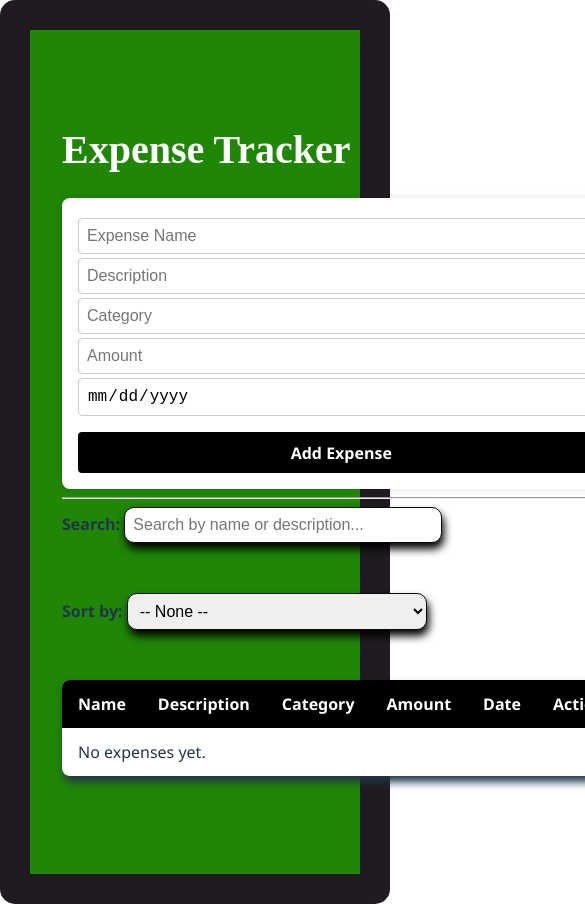
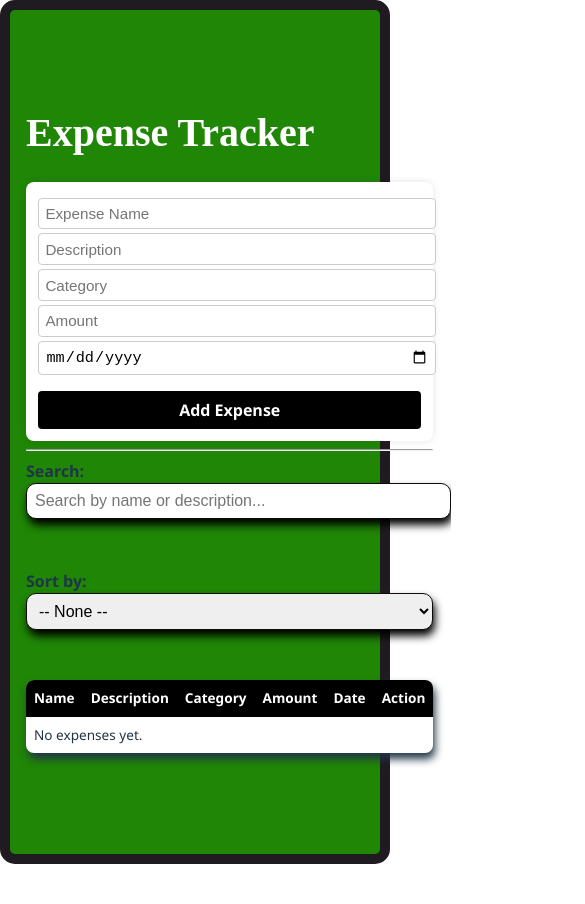
Before and after one commit to valarie-jep/Expense-Tracker, a React (Vite) app: page / in a window 390 px wide. Shown: the top 904 px of the page, 585 px wide, since content can reach past the window. After the commit the page ends 864 px from the top, so only its background shows below. Built offline with nearby package versions, Linux system fonts and the light colour scheme.

Commit message:
Adds Mobile responsive layout

```diff
--- a/src/App.css
+++ b/src/App.css
@@ -119,3 +119,69 @@ h1 {
   border: 1px solid rgb(15, 9, 9);
   box-shadow: 2px 6px 8px;
 }
+
+/* -----------------------------------
+   📱 Responsive Styles for Mobile
+   ----------------------------------- */
+@media (max-width: 768px) {
+  .App {
+    padding: 1rem;
+  }
+
+  body {
+    border-width: 10px;
+  }
+
+  .expense-form {
+    padding: 0.75rem;
+  }
+
+  .expense-form h2 {
+    font-size: 1.2rem;
+  }
+
+  .expense-form label {
+    font-size: 0.85rem;
+  }
+
+  .expense-form input,
+  .expense-form textarea,
+  .expense-form select {
+    font-size: 0.95rem;
+    padding: 0.4rem;
+  }
+
+  .expense-form button {
+    font-size: 1rem;
+    padding: 0.5rem;
+  }
+
+  .search-bar input,
+  .sort-controls select {
+    width: 100%;
+    max-width: 100%;
+    font-size: 1rem;
+    padding: 0.5rem;
+  }
+
+  .expense-table {
+    font-size: 0.85rem;
+    overflow-x: auto;
+    display: block;
+  }
+
+  .expense-table table {
+    width: 100%;
+    min-width: 500px;
+  }
+
+  .expense-table th,
+  .expense-table td {
+    padding: 0.5rem;
+  }
+
+  .expense-table button {
+    padding: 0.5rem 0.8rem;
+    font-size: 0.9rem;
+  }
+}
```
